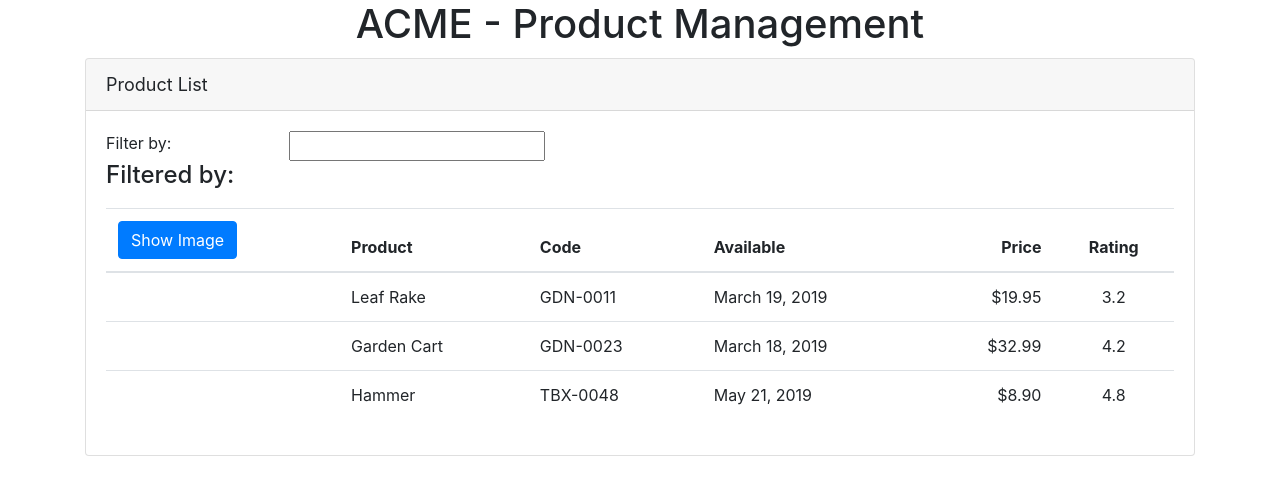
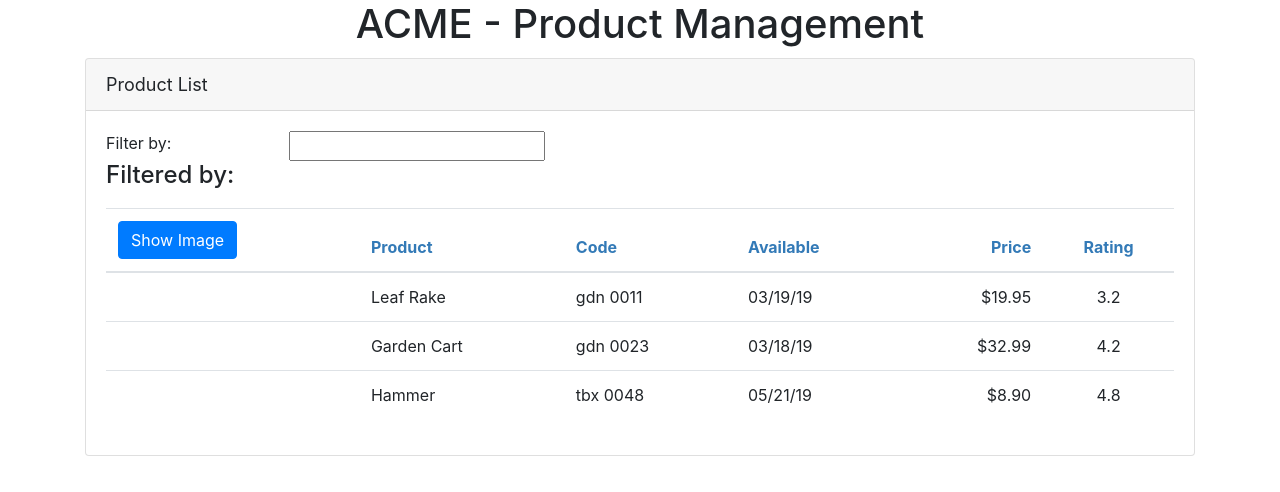
Before and after one commit to tamilsweet/Mastering-Angular, an Angular app in the folder practice/Angular-GettingStarted/: page / in a window 1280 px wide. Shown: the top 492 px of the page. Built offline with nearby package versions, Linux system fonts and the light colour scheme.

Commit message:
Add [AGS] filter feature

```diff
--- a/practice/Angular-GettingStarted/src/app/app.module.ts
+++ b/practice/Angular-GettingStarted/src/app/app.module.ts
@@ -3,11 +3,13 @@ import { NgModule } from '@angular/core';
 import { FormsModule } from '@angular/forms';
 
 import { AppComponent } from './app.component';
+import { ConvertToSpacesPipe } from './shared/convert-to-spaces.pipe';
 import { ProductListComponent } from './products/product-list.component';
 
 @NgModule({
   declarations: [
     AppComponent,
+    ConvertToSpacesPipe,
     ProductListComponent
   ],
   imports: [
--- /dev/null
+++ b/practice/Angular-GettingStarted/src/app/products/product-list.component.css
@@ -0,0 +1,3 @@
+thead {
+  color: #337AB7;
+}
--- a/practice/Angular-GettingStarted/src/app/products/product-list.component.html
+++ b/practice/Angular-GettingStarted/src/app/products/product-list.component.html
@@ -28,13 +28,13 @@
           </tr>
         </thead>
         <tbody>
-          <tr *ngFor="let product of products">
+          <tr *ngFor="let product of filteredProducts">
             <td><img *ngIf="showImages" [style.width.px]="imageWidth" [style.margin.px]="imageMargin"
                 [src]="product.imageUrl" [title]="product.productName" /></td>
             <td>{{ product.productName }}</td>
-            <td>{{ product.productCode }}</td>
-            <td>{{ product.releaseDate }}</td>
-            <td class="text-right">{{ product.price | currency }}</td>
+            <td>{{ product.productCode | lowercase | convertToSpaces:'-' }}</td>
+            <td>{{ product.releaseDate | date:"MM/dd/yy" }}</td>
+            <td class="text-right">{{ product.price | currency:'USD':'symbol':'1.2-2' }}</td>
             <td class="text-center">{{ product.starRating }}</td>
           </tr>
         </tbody>
--- a/practice/Angular-GettingStarted/src/app/products/product-list.component.ts
+++ b/practice/Angular-GettingStarted/src/app/products/product-list.component.ts
@@ -1,20 +1,36 @@
 import { Component } from '@angular/core';
+import { Product as IProduct } from './product.model';
 
 @Component({
   selector: 'pm-product-list',
-  templateUrl: 'product-list.component.html'
+  templateUrl: 'product-list.component.html',
+  styleUrls: ['./product-list.component.css']
 })
 export class ProductListComponent {
+
   pageTitle = 'Product List';
   showImages = false;
   imageWidth = 50;
   imageMargin = 2;
-  listFilter = '';
-  products = [{
+  set quantity(value: number) {
+    this.recalculate(value);
+  }
+
+  private _listFilter: string;
+  get listFilter(): string {
+    return this._listFilter;
+  }
+  set listFilter(value: string) {
+    this._listFilter = value;
+    this.filteredProducts = this.listFilter ? this.performFilter(this.listFilter) : this.products;
+  }
+
+  filteredProducts: IProduct[];
+  products: IProduct[] = [{
     'productId': 1,
     'productName': 'Leaf Rake',
     'productCode': 'GDN-0011',
-    'releaseDate': 'March 19, 2019',
+    'releaseDate': new Date('March 19, 2019'),
     'description': 'Leaf rake with 48-inch wooden handle.',
     'price': 19.95,
     'starRating': 3.2,
@@ -24,7 +40,7 @@ export class ProductListComponent {
     'productId': 2,
     'productName': 'Garden Cart',
     'productCode': 'GDN-0023',
-    'releaseDate': 'March 18, 2019',
+    'releaseDate': new Date('March 18, 2019'),
     'description': '15 gallon capacity rolling garden cart',
     'price': 32.99,
     'starRating': 4.2,
@@ -34,14 +50,29 @@ export class ProductListComponent {
     'productId': 5,
     'productName': 'Hammer',
     'productCode': 'TBX-0048',
-    'releaseDate': 'May 21, 2019',
+    'releaseDate': new Date('May 21, 2019'),
     'description': 'Curved claw steel hammer',
     'price': 8.9,
     'starRating': 4.8,
     'imageUrl': 'assets/images/hammer.png'
   }];
 
+  constructor() {
+    this.filteredProducts = this.products;
+  }
+
   toggleImages(): void {
     this.showImages = !this.showImages;
   }
+
+  performFilter(filterBy: string): IProduct[] {
+    filterBy = filterBy.toLocaleLowerCase();
+    return this.products.filter((product: IProduct) => {
+      return product.productName.toLocaleLowerCase().indexOf(filterBy) !== -1;
+    });
+  }
+
+  recalculate(value: number) {
+    return value;
+  }
 }
--- /dev/null
+++ b/practice/Angular-GettingStarted/src/app/shared/convert-to-spaces.pipe.ts
@@ -0,0 +1,10 @@
+import { Pipe, PipeTransform } from '@angular/core';
+
+@Pipe({
+  name: 'convertToSpaces'
+})
+export class ConvertToSpacesPipe implements PipeTransform {
+  transform(value: string, character: string) {
+    return value.replace(character, ' ');
+  }
+}
```
Also changed, not shown: practice/Angular-GettingStarted/src/app/products/product.model.ts (added, +10 -0 lines).
